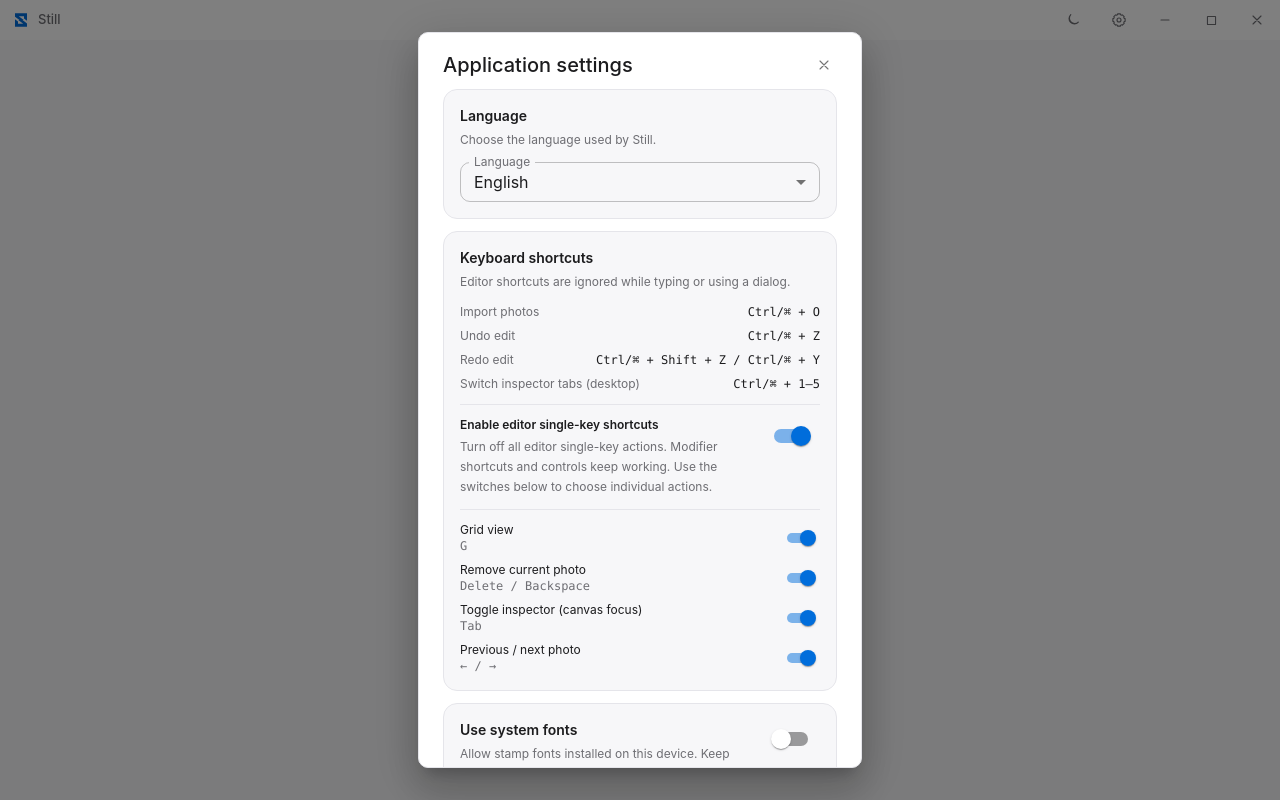
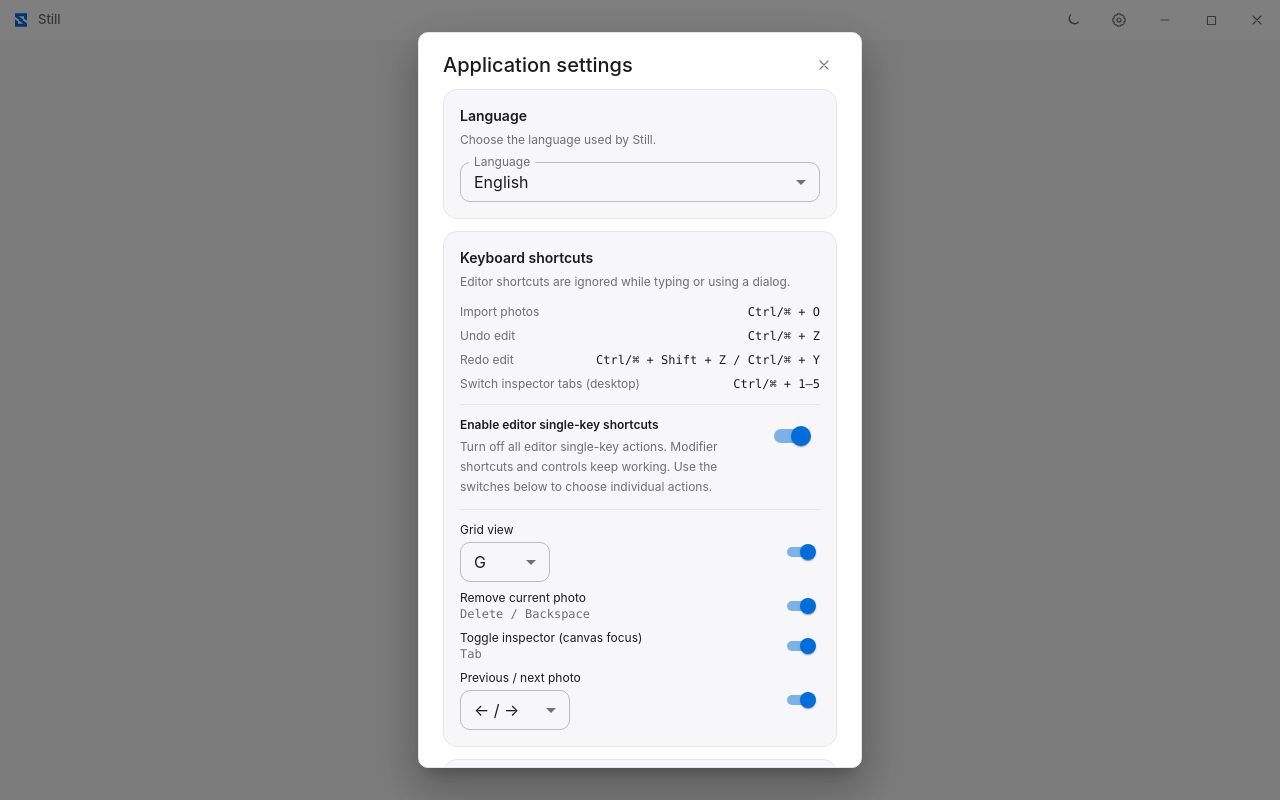
Before and after one commit to modan-photo/still, a React (Vite) app: page / in a window 1280 px wide. Both pictures are taken after a click on the button 1119 px from the left and 20 px from the top of the page. Built offline with nearby package versions, Linux system fonts and the light colour scheme.

Commit message:
feat(settings): add preset key bindings for grid and photo navigation

```diff
--- a/src/components/SettingsDialog.tsx
+++ b/src/components/SettingsDialog.tsx
@@ -43,6 +43,10 @@ export function SettingsDialog({ open, onClose }: SettingsDialogProps) {
   const setSingleKeyShortcutsEnabled = useUIStore((state) => state.setSingleKeyShortcutsEnabled);
   const singleKeyActions = useUIStore((state) => state.singleKeyActions);
   const setSingleKeyActionEnabled = useUIStore((state) => state.setSingleKeyActionEnabled);
+  const gridShortcutKey = useUIStore((state) => state.gridShortcutKey);
+  const setGridShortcutKey = useUIStore((state) => state.setGridShortcutKey);
+  const photoNavigationKeys = useUIStore((state) => state.photoNavigationKeys);
+  const setPhotoNavigationKeys = useUIStore((state) => state.setPhotoNavigationKeys);
   const language = useUIStore((state) => state.language);
   const setLanguage = useUIStore((state) => state.setLanguage);
   const windowSizePreset = useUIStore((state) => state.windowSizePreset);
@@ -163,7 +167,39 @@ export function SettingsDialog({ open, onClose }: SettingsDialogProps) {
               <div key={shortcut.id} className="flex items-center justify-between gap-3">
                 <div className="text-xs">
                   <div className="text-primary">{t(shortcut.label)}</div>
-                  <div className="font-mono text-secondary">{shortcut.keys}</div>
+                  {shortcut.id === 'grid' ? (
+                    <TextField
+                      select
+                      size="small"
+                      value={gridShortcutKey}
+                      disabled={!singleKeyShortcutsEnabled || !singleKeyActions.grid}
+                      inputProps={{ 'aria-label': `${t(shortcut.label)} ${t('shortcutKeys')}` }}
+                      onChange={(event) =>
+                        setGridShortcutKey(event.target.value === 'v' ? 'v' : 'g')
+                      }
+                      sx={{ mt: 0.5, minWidth: 90 }}
+                    >
+                      <MenuItem value="g">G</MenuItem>
+                      <MenuItem value="v">V</MenuItem>
+                    </TextField>
+                  ) : shortcut.id === 'photoNavigation' ? (
+                    <TextField
+                      select
+                      size="small"
+                      value={photoNavigationKeys}
+                      disabled={!singleKeyShortcutsEnabled || !singleKeyActions.photoNavigation}
+                      inputProps={{ 'aria-label': `${t(shortcut.label)} ${t('shortcutKeys')}` }}
+                      onChange={(event) =>
+                        setPhotoNavigationKeys(event.target.value === 'jl' ? 'jl' : 'arrows')
+                      }
+                      sx={{ mt: 0.5, minWidth: 110 }}
+                    >
+                      <MenuItem value="arrows">← / →</MenuItem>
+                      <MenuItem value="jl">J / L</MenuItem>
+                    </TextField>
+                  ) : (
+                    <div className="font-mono text-secondary">{shortcut.keys}</div>
+                  )}
                 </div>
                 <Switch
                   size="small"
--- a/src/i18n/messages.ts
+++ b/src/i18n/messages.ts
@@ -29,6 +29,7 @@ const messages = {
     shortcutInspectorTabs: 'Switch inspector tabs (desktop)',
     shortcutToggleInspector: 'Toggle inspector (canvas focus)',
     shortcutPhotoNavigation: 'Previous / next photo',
+    shortcutKeys: 'keys',
     settings: 'Application settings',
     openSettings: 'Open application settings',
     switchToDark: 'Switch to dark theme',
@@ -55,7 +56,7 @@ const messages = {
     editorCanvas: 'Editor canvas',
     openCollage: 'Open collage editor',
     gridView: 'Grid view',
-    gridViewShortcut: 'Grid view (G)',
+    gridViewShortcut: 'Grid view ({key})',
     export: 'Export',
     exportCollage: 'Export collage',
     exportCount: 'Export {count}',
@@ -503,6 +504,7 @@ const messages = {
     shortcutInspectorTabs: '切换检查器标签（桌面）',
     shortcutToggleInspector: '展开或收起检查器（画布获焦）',
     shortcutPhotoNavigation: '上一张 / 下一张照片',
+    shortcutKeys: '按键',
     settings: '应用设置',
     openSettings: '打开应用设置',
     switchToDark: '切换到深色主题',
@@ -529,7 +531,7 @@ const messages = {
     editorCanvas: '编辑画布',
     openCollage: '打开拼图编辑器',
     gridView: '网格视图',
-    gridViewShortcut: '网格视图 (G)',
+    gridViewShortcut: '网格视图（{key}）',
     export: '导出',
     exportCollage: '导出拼图',
     exportCount: '导出 {count} 张',
--- a/src/layout/FilmStrip.tsx
+++ b/src/layout/FilmStrip.tsx
@@ -41,6 +41,7 @@ export function FilmStrip({ items, onImport, selectedId, onSelect, sortOrder }:
   const gridPanelOpen = useUIStore((state) => state.gridPanelOpen);
   const singleKeyShortcutsEnabled = useUIStore((state) => state.singleKeyShortcutsEnabled);
   const gridShortcutEnabled = useUIStore((state) => state.singleKeyActions.grid);
+  const gridShortcutKey = useUIStore((state) => state.gridShortcutKey);
   const toggleGridPanel = useUIStore((state) => state.toggleGridPanel);
   const activeRightTab = useUIStore((state) => state.activeRightTab);
   const collageActive = activeRightTab === 'collage';
@@ -185,9 +186,11 @@ export function FilmStrip({ items, onImport, selectedId, onSelect, sortOrder }:
       {showGridButton && (
         <div className="h-full w-[72px] shrink-0 border-l border-subtle bg-app-surface md:w-[84px] lg:w-[96px]">
           <Tooltip
-            title={t(
-              singleKeyShortcutsEnabled && gridShortcutEnabled ? 'gridViewShortcut' : 'gridView',
-            )}
+            title={
+              singleKeyShortcutsEnabled && gridShortcutEnabled
+                ? t('gridViewShortcut', { key: gridShortcutKey.toUpperCase() })
+                : t('gridView')
+            }
             arrow
           >
             <IconButton
--- a/src/services/shortcutPreferences.ts
+++ b/src/services/shortcutPreferences.ts
@@ -2,6 +2,11 @@ export type SingleKeyAction = 'grid' | 'remove' | 'inspector' | 'photoNavigation
 export type SingleKeyActions = Record<SingleKeyAction, boolean>;
 
 export const SINGLE_KEY_ACTIONS_KEY = 'still.shortcuts.single-key-actions';
+export const GRID_SHORTCUT_KEY = 'still.shortcuts.grid-key';
+export const PHOTO_NAVIGATION_KEYS_KEY = 'still.shortcuts.photo-navigation-keys';
+
+export type GridShortcutKey = 'g' | 'v';
+export type PhotoNavigationKeys = 'arrows' | 'jl';
 
 const DEFAULT_ACTIONS: SingleKeyActions = {
   grid: true,
@@ -37,3 +42,34 @@ export function singleKeyActionEnabled(
 ): boolean {
   return globallyEnabled && actions[action];
 }
+
+export function readGridShortcutKey(): GridShortcutKey {
+  try {
+    return localStorage.getItem(GRID_SHORTCUT_KEY) === 'v' ? 'v' : 'g';
+  } catch {
+    return 'g';
+  }
+}
+
+export function readPhotoNavigationKeys(): PhotoNavigationKeys {
+  try {
+    return localStorage.getItem(PHOTO_NAVIGATION_KEYS_KEY) === 'jl' ? 'jl' : 'arrows';
+  } catch {
+    return 'arrows';
+  }
+}
+
+export function gridShortcutMatches(key: string, binding: GridShortcutKey): boolean {
+  return key.toLowerCase() === binding;
+}
+
+export function photoNavigationDirection(key: string, binding: PhotoNavigationKeys): -1 | 1 | null {
+  if (binding === 'jl') {
+    if (key.toLowerCase() === 'j') return -1;
+    if (key.toLowerCase() === 'l') return 1;
+    return null;
+  }
+  if (key === 'ArrowLeft') return -1;
+  if (key === 'ArrowRight') return 1;
+  return null;
+}
--- a/src/stores/uiStore.ts
+++ b/src/stores/uiStore.ts
@@ -9,6 +9,12 @@ import type { PhotoSort } from '../services/photoCollection';
 import {
   readSingleKeyActions,
   SINGLE_KEY_ACTIONS_KEY,
+  readGridShortcutKey,
+  GRID_SHORTCUT_KEY,
+  readPhotoNavigationKeys,
+  PHOTO_NAVIGATION_KEYS_KEY,
+  type GridShortcutKey,
+  type PhotoNavigationKeys,
   type SingleKeyAction,
   type SingleKeyActions,
 } from '../services/shortcutPreferences';
@@ -19,6 +25,8 @@ export interface UIState {
   systemFontsEnabled: boolean;
   singleKeyShortcutsEnabled: boolean;
   singleKeyActions: SingleKeyActions;
+  gridShortcutKey: GridShortcutKey;
+  photoNavigationKeys: PhotoNavigationKeys;
   language: 'en' | 'zh';
   windowSizePreset: WindowSizePreset;
   photoSort: PhotoSort;
@@ -29,6 +37,8 @@ export interface UIState {
   setSystemFontsEnabled: (enabled: boolean) => void;
   setSingleKeyShortcutsEnabled: (enabled: boolean) => void;
   setSingleKeyActionEnabled: (action: SingleKeyAction, enabled: boolean) => void;
+  setGridShortcutKey: (key: GridShortcutKey) => void;
+  setPhotoNavigationKeys: (keys: PhotoNavigationKeys) => void;
   setLanguage: (language: UIState['language']) => void;
   setWindowSizePreset: (preset: WindowSizePreset) => void;
   setPhotoSort: (sort: PhotoSort) => void;
@@ -56,6 +66,8 @@ export const useUIStore = createSessionStore<UIState>(
     systemFontsEnabled: storedSystemFontsEnabled(),
     singleKeyShortcutsEnabled: storedSingleKeyShortcutsEnabled(),
     singleKeyActions: readSingleKeyActions(),
+    gridShortcutKey: readGridShortcutKey(),
+    photoNavigationKeys: readPhotoNavigationKeys(),
     language: storedLanguage(),
     windowSizePreset: readWindowSizePreset(),
     photoSort: 'import',
@@ -78,6 +90,16 @@ export const useUIStore = createSessionStore<UIState>(
       if (typeof localStorage !== 'undefined')
         localStorage.setItem(SINGLE_KEY_ACTIONS_KEY, JSON.stringify(singleKeyActions));
       set({ singleKeyActions });
+    },
+    setGridShortcutKey: (gridShortcutKey) => {
+      if (typeof localStorage !== 'undefined')
+        localStorage.setItem(GRID_SHORTCUT_KEY, gridShortcutKey);
+      set({ gridShortcutKey });
+    },
+    setPhotoNavigationKeys: (photoNavigationKeys) => {
+      if (typeof localStorage !== 'undefined')
+        localStorage.setItem(PHOTO_NAVIGATION_KEYS_KEY, photoNavigationKeys);
+      set({ photoNavigationKeys });
     },
     setLanguage: (language) => {
       if (typeof localStorage !== 'undefined') localStorage.setItem(LANGUAGE_KEY, language);
```
Also changed, not shown: src/hooks/useEditorShortcuts.ts (+14 -8 lines), 2 other files (tests, documents, lock files or other folders).
